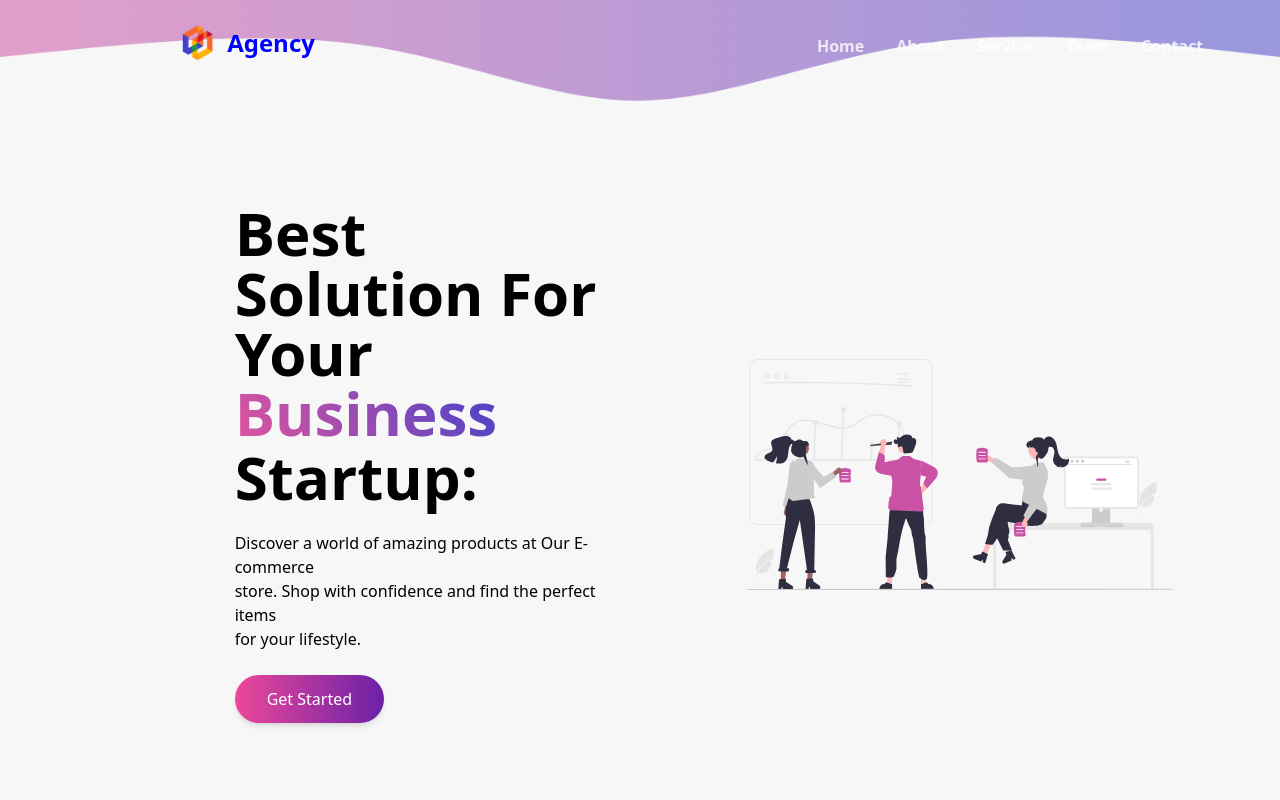
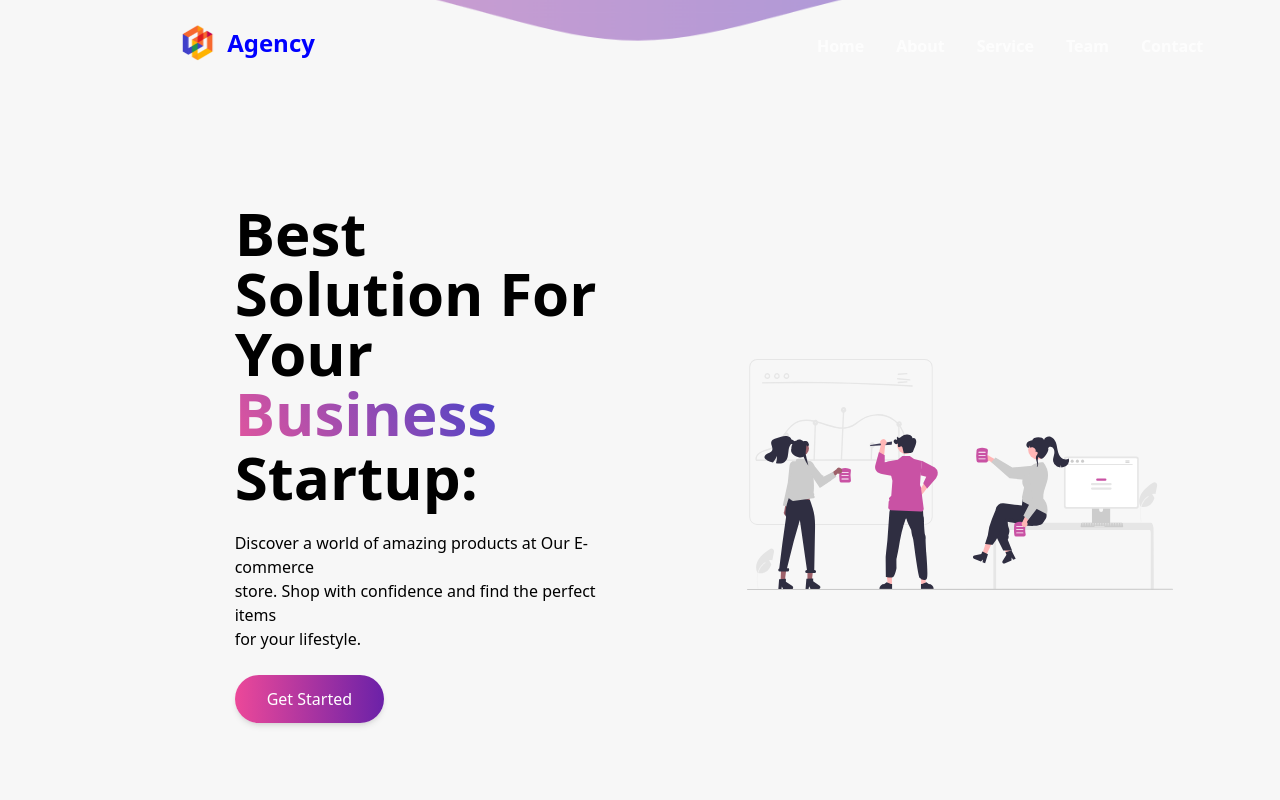
Before and after one commit to rakotoarisonlandry/Agency, a React (Vite) app: page / in a window 1280 px wide. Shown: the top 800 px of the page. Built offline with nearby package versions, Linux system fonts and the light colour scheme.

Commit message:
ne change

```diff
--- a/index.html
+++ b/index.html
@@ -1,5 +1,5 @@
 <!DOCTYPE html>
-<html lang="en">
+<html lang="en" class="dark">
   <head>
     <meta charset="UTF-8" />
     <link rel="icon" type="image/svg+xml" href="/vite.svg" />
--- a/src/App.jsx
+++ b/src/App.jsx
@@ -16,7 +16,7 @@ function App() {
         className="min-h-screen bg-[#f7f7f7]"
         style={{
           backgroundImage: `url(${illu})`,
-          backgroundPosition: "0 -240px",
+          backgroundPosition: "0 -300px",
           backgroundSize: "100%",
           backgroundRepeat: "no-repeat",
 
--- a/tailwind.config.cjs
+++ b/tailwind.config.cjs
@@ -1,5 +1,6 @@
 /** @type {import('tailwindcss').Config} */
 module.exports = {
+  darkMode:"class",
   content: ["./index.html", "./src/**/*.{js,ts,jsx,tsx}"],
   theme: {
     extend: {},
```
Also changed, not shown: 1 other file (tests, documents, lock files or other folders).
